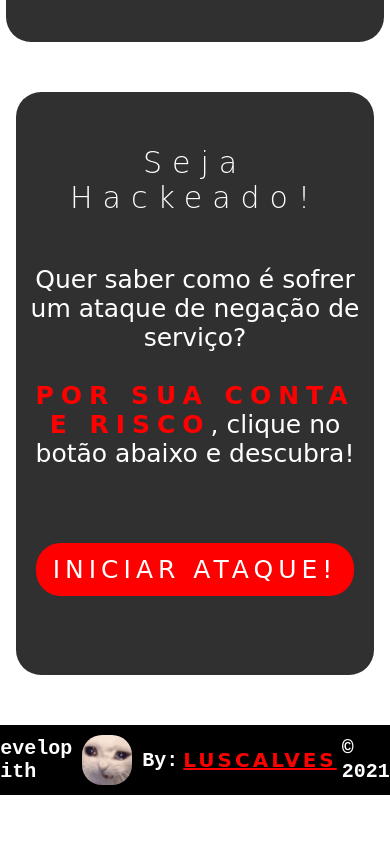
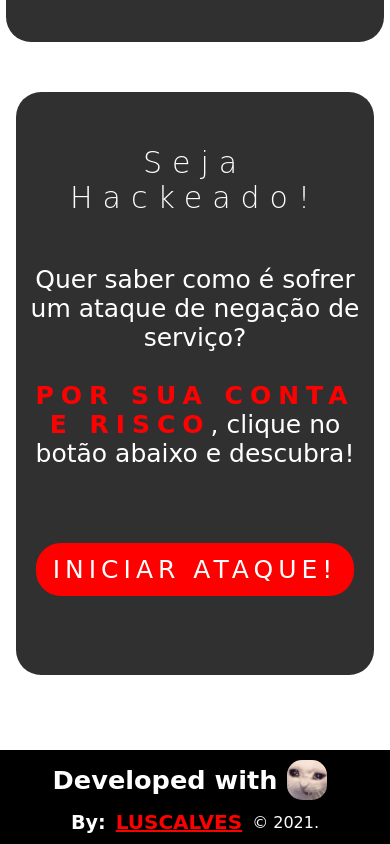
Before and after one commit to Luscalvesz/Luscalvesz.github.io, a plain HTML site: page index.html in a window 390 px wide. Shown: the part 2866-3710 px from the top of the page. Before the commit the page ends 3661 px from the top, so only its background shows below. Drawn offline with Linux system fonts and the light colour scheme; a web font is replaced by a local one.

Commit message:
fixing mobile

```diff
--- a/css/styles.scss
+++ b/css/styles.scss
@@ -550,6 +550,9 @@ $green: #145d07;
         }
     }
 }
+.footerMob{
+    display: none;
+}
 .active {
     transform: translate(500px, 0px);
 }
@@ -800,8 +803,70 @@ $green: #145d07;
                 font-size: 45px;
                 margin: 35px 0;
             }
+            &-check{
+
+                &-input{
+                    margin-top: 15px;
+                }
+                &-text{
+                    width: 220px;
+                }
+            }
+            &-bait{
+                margin-top: 25px;
+            }
         }
     }
+
+    .footer{
+        display: none;
+    }
+    .footerMob{
+        display: flex;
+        flex-direction: column;
+        align-items: center;
+        background: black;
+        margin-top: 75px;
+        &-box{
+            display: flex;
+            align-items: center;
+            margin-top: 10px;
+            &-dev{
+                color: white;
+                font-size: 1.6rem;
+            }
+            &-img{
+                width: 40px;
+                border-radius: 15px;
+                margin: 0 10px;
+            }
+        }
+        &-link{
+            display: flex;
+            margin: 10px 0;
+            align-items: center;
+            &-dev{
+                color: white;
+                font-size: 1.2rem;
+            }
+            &-rainbow{
+                animation: rainbow 5s linear infinite;
+                font-size: 20px;
+                font-weight: 800;
+                margin: 0 10px;
+            }
+            &-text{
+                color: white;
+                font-size: 1rem;
+            }
+        }
+
+    }
+
+
+
+
+
 }
 
 @keyframes bounceArrow {
--- a/index.html
+++ b/index.html
@@ -58,7 +58,12 @@
                 <div class="hist-box-text">
                     <!-- <h3 class="hist-box-text-subtitle">A origem do termo hacker</h3> -->
 
-                    <p class="hist-box-text-parag">A origem do termo hacker surgiu na <span class="red"> década de 1960</span>, nos Estados Unidos. <br>Surgiu com o uso da expressão “<span class="red">hack</span>” para designar uma solução inovadora para qualquer problema. <br> Com o passar dos anos, <span class="red">o termo foi associado a programadores</span>, que na época estavam destacando-se no Instituto de Tecnologia de Massachusetts (MIT) e em outras partes do mundo.
+                    <p class="hist-box-text-parag">A origem do termo hacker surgiu na <span class="red"> década de
+                            1960</span>, nos Estados Unidos. <br>Surgiu com o uso da expressão “<span
+                            class="red">hack</span>” para designar uma solução inovadora para qualquer problema. <br>
+                        Com o passar dos anos, <span class="red">o termo foi associado a programadores</span>, que na
+                        época estavam destacando-se no Instituto de Tecnologia de Massachusetts (MIT) e em outras partes
+                        do mundo.
                     </p>
                 </div>
                 <img class="hist-box-img" src="./img/internet.svg">
@@ -67,8 +72,11 @@
             <div class="hist-box">
                 <div class="hist-box-text">
                     <!-- <h3 class="hist-box-text-subtitle">Subtitulo</h3> -->
-                    <p class="hist-box-text-parag"><span class="red">Hackers são pessoas com um conhecimento profundo de informática e computação</span>,<br> capazes de desenvolver e modificar softwares e hardwares, <span class="red">não necessariamente para cometer algum crime.</span><br>
-                        Portanto, qualquer pessoa que tenha conhecimento profundo em alguma área específica da computação, <span class="red">pode ser chamado de hacker</span>.
+                    <p class="hist-box-text-parag"><span class="red">Hackers são pessoas com um conhecimento profundo de
+                            informática e computação</span>,<br> capazes de desenvolver e modificar softwares e
+                        hardwares, <span class="red">não necessariamente para cometer algum crime.</span><br>
+                        Portanto, qualquer pessoa que tenha conhecimento profundo em alguma área específica da
+                        computação, <span class="red">pode ser chamado de hacker</span>.
                     </p>
                 </div>
                 <img class="hist-box-img" src="./img/internet.svg">
@@ -85,7 +93,12 @@
                 <div class="curios-box-text">
                     <h3 class="curios-box-text-subtitle">Chuva de dinheiro no caixa eletrônico!</h3>
                     <img class="curios-box-img" src="./img/atm.svg">
-                    <p class="curios-box-text-parag">Durante a <span class="red">Black Hat</span>, uma conferencia de segurança técnica. Barnaby Jack, o diretor de pesquisa em segurança da IOActive Labs, quis demonstrar o quão fácil era <span class="red">hackear um par de caixas automáticos.</span> <br>Ele não precisou abrir a máquina nem fazer uma retirada. Fez tudo remotamente, usando apenas um laptop e um programa chamado <span class="red">Jackpot</span>. Quando terminou, os caixas começaram a <span class="red">cuspir notas por todos os lados</span>.
+                    <p class="curios-box-text-parag">Durante a <span class="red">Black Hat</span>, uma conferencia de
+                        segurança técnica. Barnaby Jack, o diretor de pesquisa em segurança da IOActive Labs, quis
+                        demonstrar o quão fácil era <span class="red">hackear um par de caixas automáticos.</span>
+                        <br>Ele não precisou abrir a máquina nem fazer uma retirada. Fez tudo remotamente, usando apenas
+                        um laptop e um programa chamado <span class="red">Jackpot</span>. Quando terminou, os caixas
+                        começaram a <span class="red">cuspir notas por todos os lados</span>.
                     </p>
                 </div>
             </div>
@@ -93,8 +106,14 @@
                 <div class="curios-box-text">
                     <h3 class="curios-box-text-subtitle">Controlando o seu carro!</h3>
                     <img class="curios-box-img" src="./img/car-wifi.svg">
-                    <p class="curios-box-text-parag">Especialistas em segurança da Universidade de Washington mostraram que novos <span class="red">carros com computador de bordo correm grande risco de serem hackeados</span>.<br>
-                        Os cientistas foram capazes de <span class="red">controlar veículos</span> e operar mais de uma dezena de funções enquanto os carros estavam em movimento, entre elas o freio seletivo de cada uma das rodas e até <span class="red">desligar o motor completamente</span>. Uma vez que eles conseguiam controlar os carros, <span class="red">as ações do motoristas eram totalmente ignoradas</span>.<br>
+                    <p class="curios-box-text-parag">Especialistas em segurança da Universidade de Washington mostraram
+                        que novos <span class="red">carros com computador de bordo correm grande risco de serem
+                            hackeados</span>.<br>
+                        Os cientistas foram capazes de <span class="red">controlar veículos</span> e operar mais de uma
+                        dezena de funções enquanto os carros estavam em movimento, entre elas o freio seletivo de cada
+                        uma das rodas e até <span class="red">desligar o motor completamente</span>. Uma vez que eles
+                        conseguiam controlar os carros, <span class="red">as ações do motoristas eram totalmente
+                            ignoradas</span>.<br>
                     </p>
                 </div>
             </div>
@@ -102,8 +121,11 @@
                 <div class="curios-box-text">
                     <h3 class="curios-box-text-subtitle">Sorria, você está sendo filmado!</h3>
                     <img class="curios-box-img" src="./img/webcam.svg">
-                    <p class="curios-box-text-parag">Provavelmente neste exato momento <span class="red">você está lendo isso com uma webcam apontada para o seu rosto</span>.<br> E saiba que esse dispositivo é mais fácil de ser invadido do que você imagina, se um hacker quiser controlar sua webcam para te espionar, <span class="red">isso é bastante factível</span>.<br>
-                    Então tapa logo essa webcam para ninguém te ver <span class="red">dando rage no lol</span>.
+                    <p class="curios-box-text-parag">Provavelmente neste exato momento <span class="red">você está lendo
+                            isso com uma webcam apontada para o seu rosto</span>.<br> E saiba que esse dispositivo é
+                        mais fácil de ser invadido do que você imagina, se um hacker quiser controlar sua webcam para te
+                        espionar, <span class="red">isso é bastante factível</span>.<br>
+                        Então tapa logo essa webcam para ninguém te ver <span class="red">dando rage no lol</span>.
                     </p>
                 </div>
             </div>
@@ -146,10 +168,22 @@
     </section>
 
     <footer class="footer">
-        <h4 class="footer-dev">Develop with <img class="footer-dev-img" src="./img/sadCat.gif">By: <a target="_blank"
-            href="https://github.com/Luscalvesz">LUSCALVES</a> © 2021.</h4>
+        <h4 class="footer-dev">Developed with<img class="footer-dev-img" src="./img/sadCat.gif">By: <a target="_blank"
+                href="https://github.com/Luscalvesz">LUSCALVES</a> © 2021.</h4>
     </footer>
 
+
+    <footer class="footerMob">
+        <div class="footerMob-box">
+            <h4 class="footerMob-box-dev">Developed with</h4>
+            <img class="footerMob-box-img" src="./img/sadCat.gif">
+        </div>
+        <div class="footerMob-link">
+            <h4 class="footerMob-link-dev">By:</h4>
+            <a class="footerMob-link-rainbow" target="_blank" href="https://github.com/Luscalvesz" >LUSCALVES </a>
+            <span class="footerMob-link-text"> © 2021.</span>
+        </div>
+    </footer>
 
 
     <script type="text/javascript" src="./js/jquery.min.js"></script>
```
Also changed, not shown: css/styles.css, 1 other file.
